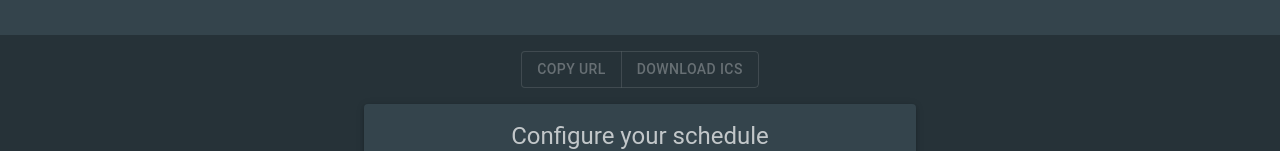
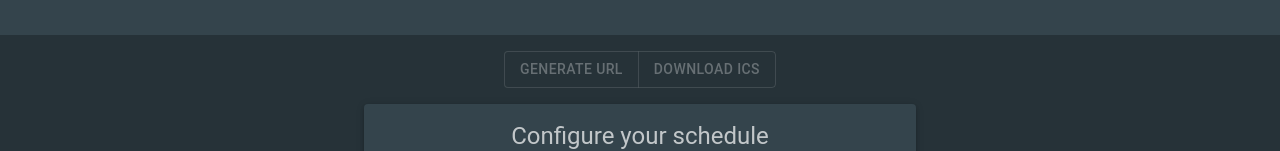
Before and after one commit to jeff-saupe/ScheduleCleaner, a React (Create React App) app in the folder frontend/: page / in a window 1280 px wide. Shown: the part 184-335 px from the top of the page. Built offline with nearby package versions, Linux system fonts and the light colour scheme.

Commit message:
Rename Copy to Generate

```diff
--- a/frontend/src/App.tsx
+++ b/frontend/src/App.tsx
@@ -5,6 +5,7 @@ import {
 	ButtonGroup,
 	CssBaseline,
 	Snackbar,
+	Tooltip
 } from "@material-ui/core";
 import MuiAlert from "@material-ui/lab/Alert";
 import Header from "./components/Header";
@@ -30,18 +31,18 @@ function App() {
 		message: "",
 	});
 
-	function copyIcsURL(icsURL: string) {
+	function generateIcsURL(icsURL: string): void {
 		if (copy(icsURL))
 			setCopied({
 				open: true,
 				status: true,
-				message: "Copied URL to the clipboard",
+				message: "Copied URL to the clipboard.",
 			});
 		else
 			setCopied({
 				open: true,
 				status: false,
-				message: "Failed to copy URL to the clipboard",
+				message: "Failed to copy URL to the clipboard!",
 			});
 	}
 	return (
@@ -52,13 +53,15 @@ function App() {
 
 				<Box display="flex" justifyContent="center" alignItems="center" m={2}>
 					<ButtonGroup>
-						<Button
-							color="primary"
-							disabled={icsURL === null}
-							onClick={() => copyIcsURL(icsURL || "")}
-						>
-							Copy URL
-						</Button>
+						<Tooltip title="Copies the URL into your clipboard" arrow>
+							<Button
+								color="primary"
+								disabled={icsURL === null}
+								onClick={() => generateIcsURL(icsURL || "")}
+							>
+								Generate URL
+							</Button>
+						</Tooltip>
 
 						<Button
 							color="primary"
```
